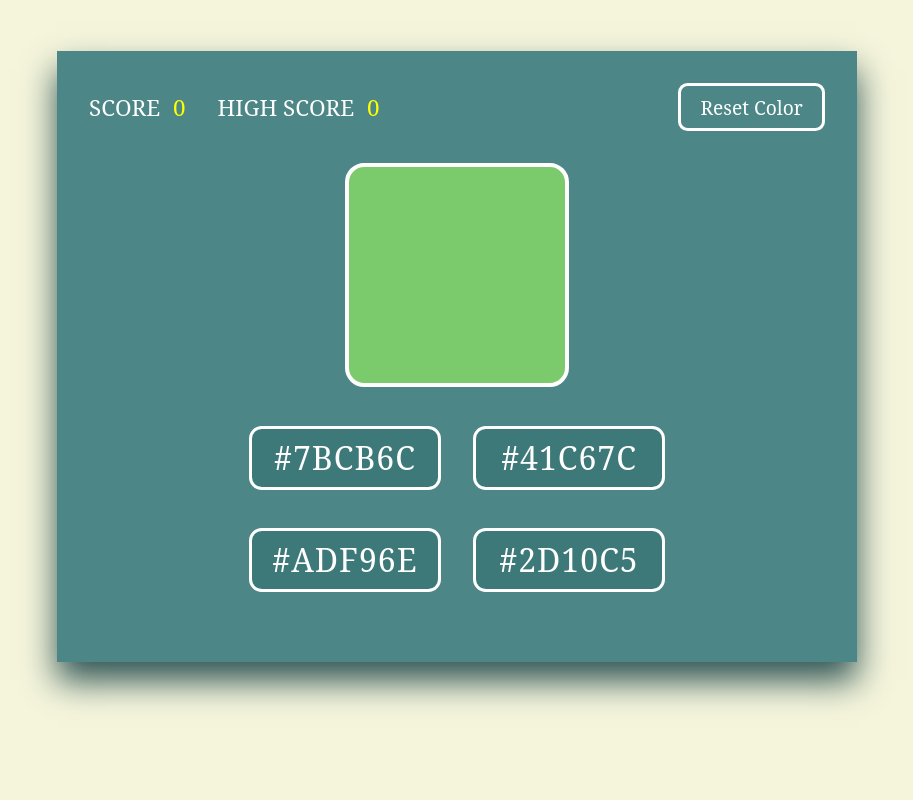
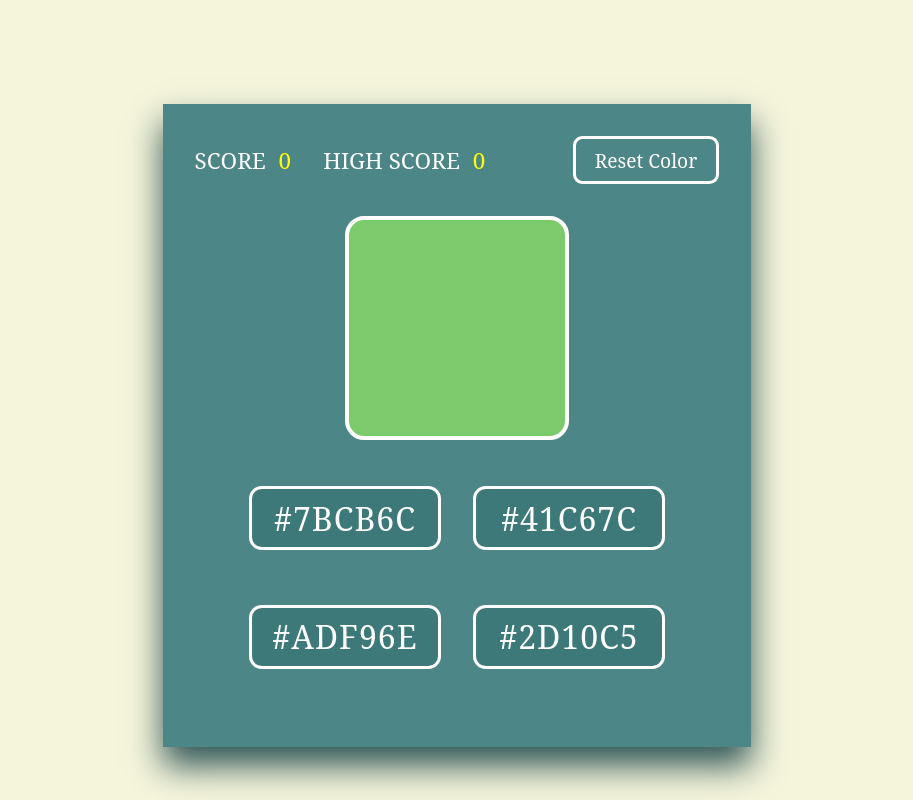
Before and after one commit to dev-annuranjan/colour-guessing-game, a plain HTML site: page index.html in a window 1280 px wide. Shown: the whole page, without its empty margins (183-1096 px from the left). Drawn offline with Linux system fonts and the light colour scheme.

Commit message:
merge resolution

```diff
--- a/index.css
+++ b/index.css
@@ -14,7 +14,7 @@ body {
     flex-direction: column;
     justify-content: center;
     align-items: center;
-    height: fit-content;
+    height: 100vh;
     font-size: 62.5%;
 }
 
@@ -29,7 +29,6 @@ button {
 
 #root {
     background-color: var(--appgreen);
-    width: 800px;
     display: flex;
     flex-direction: column;
     align-items: center;
@@ -47,7 +46,6 @@ button {
     width: 100%;
     padding: 0;
     align-items: center;
-    font-size: 28px;
     color: white;
 }
 
@@ -107,7 +105,7 @@ main {
     border-radius: 0.8rem;
     letter-spacing: 1px;
     text-transform: uppercase;
-    margin: 0 1rem;
+    margin: 0.5rem 1rem;
 }
 
 #overlay {
--- a/index.js
+++ b/index.js
@@ -207,7 +207,6 @@ function handleOptionClick(event) {
     if (event.target.tagName === "BUTTON") {
         const overlay = document.getElementById('overlay');
         overlay.style.display = 'block';
-
         const resultTextEl = document.getElementById('modal-title');
         const scoreValueEls = document.getElementsByClassName("modal-score-value");
         const scoreEl = scoreValueEls[0];
```
Also changed, not shown: 1 other file.
